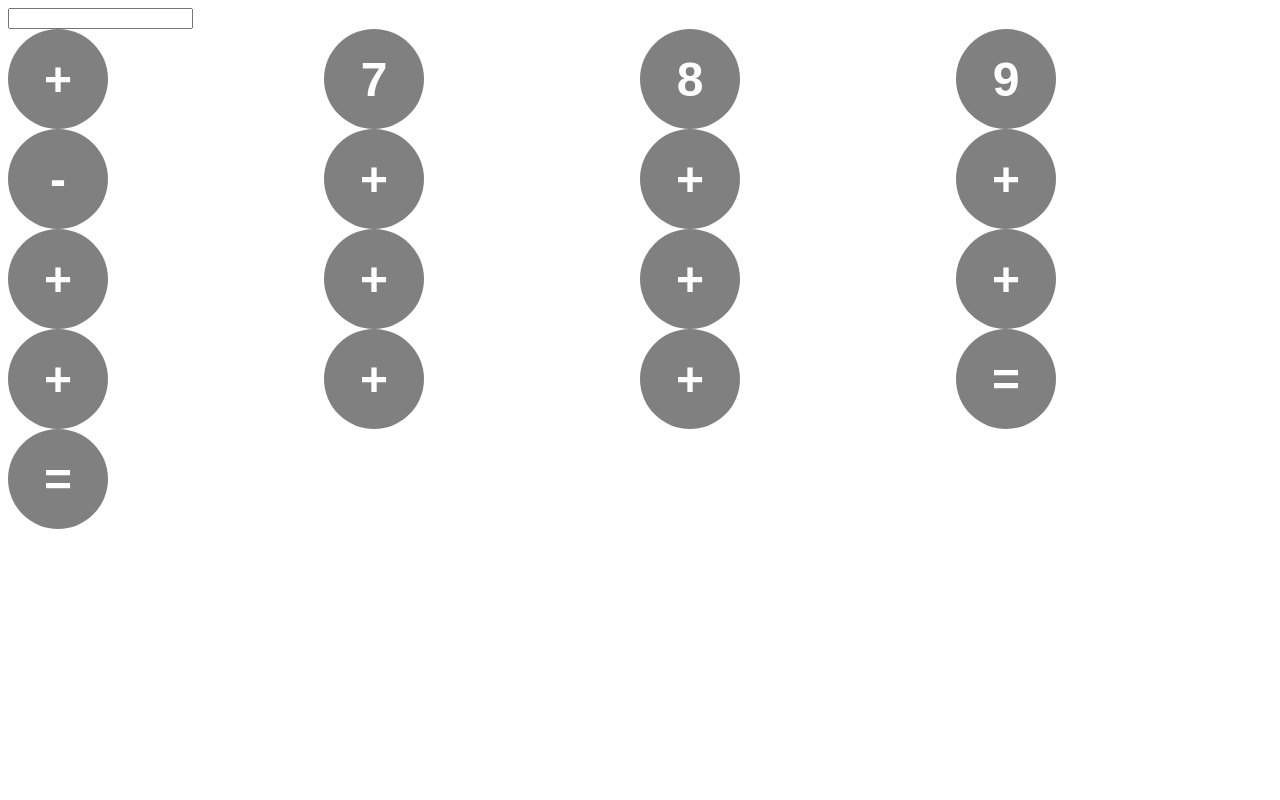
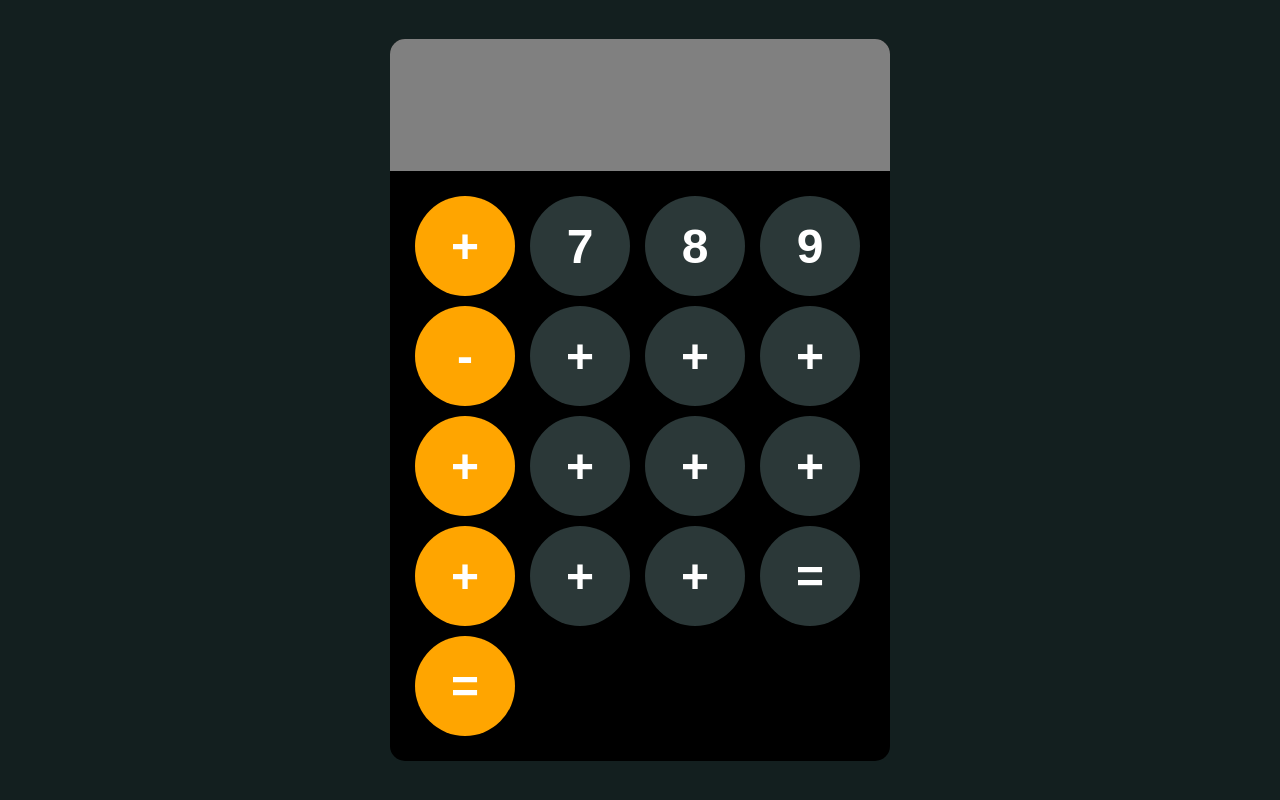
Before and after one commit to SJ99677/Calculator-App, a plain HTML site: page index.html in a window 1280 px wide. Drawn offline with Linux system fonts and the light colour scheme.

Commit message:
Style buttons
Add styling to buttons

```diff
--- a/index.html
+++ b/index.html
@@ -10,23 +10,23 @@
     <div id="calculator">
         <input id="display" readonly>
         <div id="keys">
-            <button onclick="appendToDisplay('+')">+</button>
+            <button onclick="appendToDisplay('+')" class="left-btns">+</button>
             <button onclick="appendToDisplay('7')">7</button>
             <button onclick="appendToDisplay('8')">8</button>
             <button onclick="appendToDisplay('9')">9</button>
-            <button onclick="appendToDisplay('-')">-</button>
+            <button onclick="appendToDisplay('-')" class="left-btns">-</button>
             <button onclick="appendToDisplay('4')">+</button>
             <button onclick="appendToDisplay('5')">+</button>
             <button onclick="appendToDisplay('6')">+</button>
-            <button onclick="appendToDisplay('*')">+</button>
+            <button onclick="appendToDisplay('*')" class="left-btns">+</button>
             <button onclick="appendToDisplay('1')">+</button>
             <button onclick="appendToDisplay('2')">+</button>
             <button onclick="appendToDisplay('3')">+</button>
-            <button onclick="appendToDisplay('/')">+</button>
+            <button onclick="appendToDisplay('/')" class="left-btns">+</button>
             <button onclick="appendToDisplay('0')">+</button>
             <button onclick="appendToDisplay('.')">+</button>
             <button onclick="calculate()">=</button>
-            <button onclick="clear()">=</button>
+            <button onclick="clear()" class="left-btns">=</button>
         </div>
     </div>
 
--- a/style.css
+++ b/style.css
@@ -1,6 +1,35 @@
+body{
+    margin: 0;
+    display: flex;
+    justify-content: center;
+    align-items: center;
+    height: 100vh;
+    background-color: rgb(19, 31, 31);
+}
+
+
+#calculator{
+    font-family: 'Times New Roman', Times, serif;
+    background-color: black;
+    border-radius: 15px;
+    max-width: 500px;
+    overflow: hidden;
+}
+
+#display{
+    width: 100%;
+    padding: 20px;
+    font-size: 5rem;
+    text-align: left;
+    border: none;
+    background-color: grey;
+}
+
 #keys{
     display: grid;
     grid-template-columns: repeat(4, 1fr);
+    gap: 10px;
+    padding: 25px;
 }
 
 
@@ -9,9 +38,21 @@ button{
     height: 100px;
     border-radius: 50px;
     border: none;
-    background-color: gray;
+    background-color: rgb(43, 56, 56);
     color: white;
     font-size: 3rem;
     font-weight: bold;
     cursor: pointer;
+
 }
+
+button:hover{
+    background-color: rgb(63, 76, 76)
+}
+button:active{
+    background-color: rgb(103, 116, 116);
+}
+
+.left-btns{
+    background-color: orange;
+}
```
